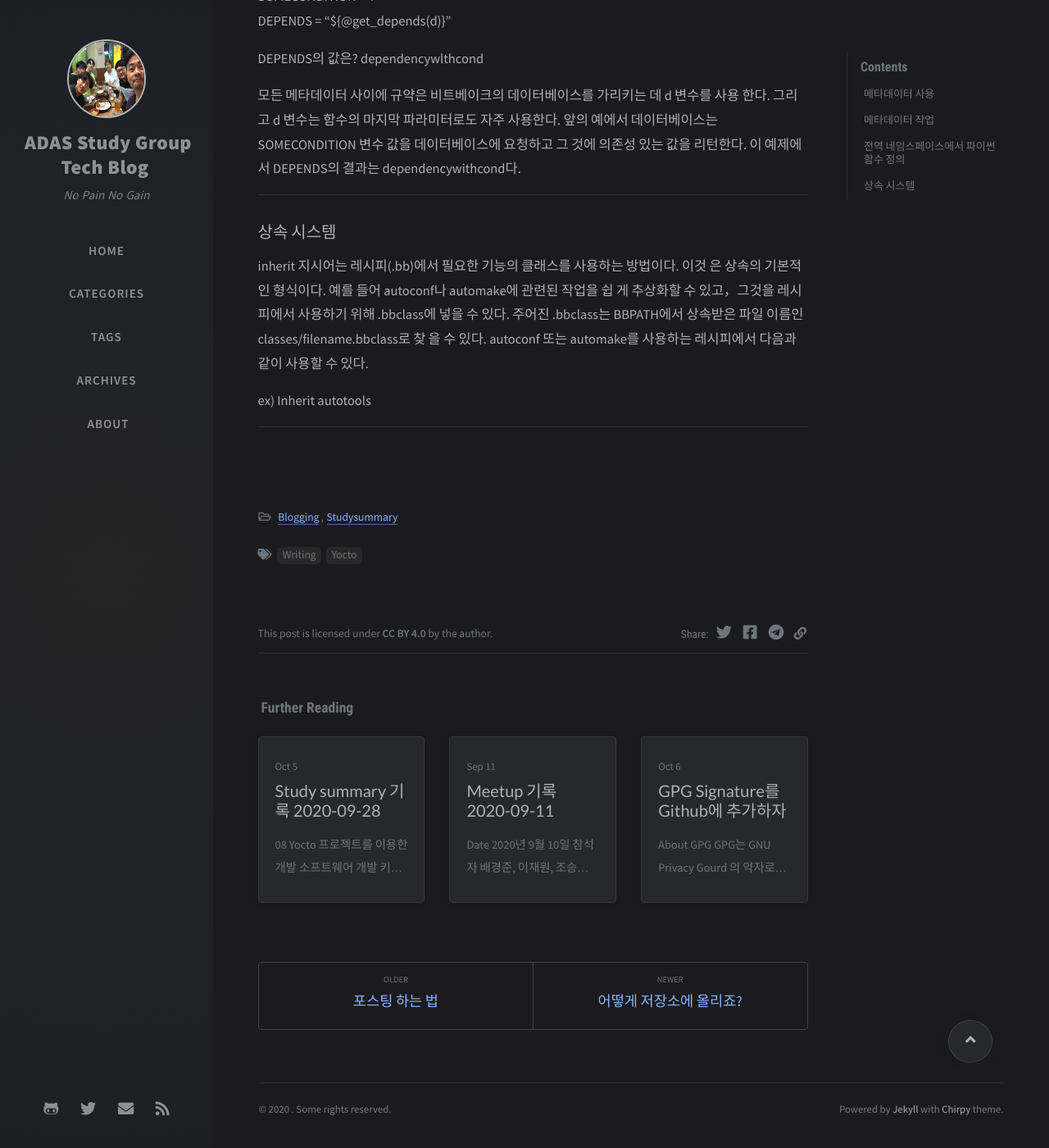
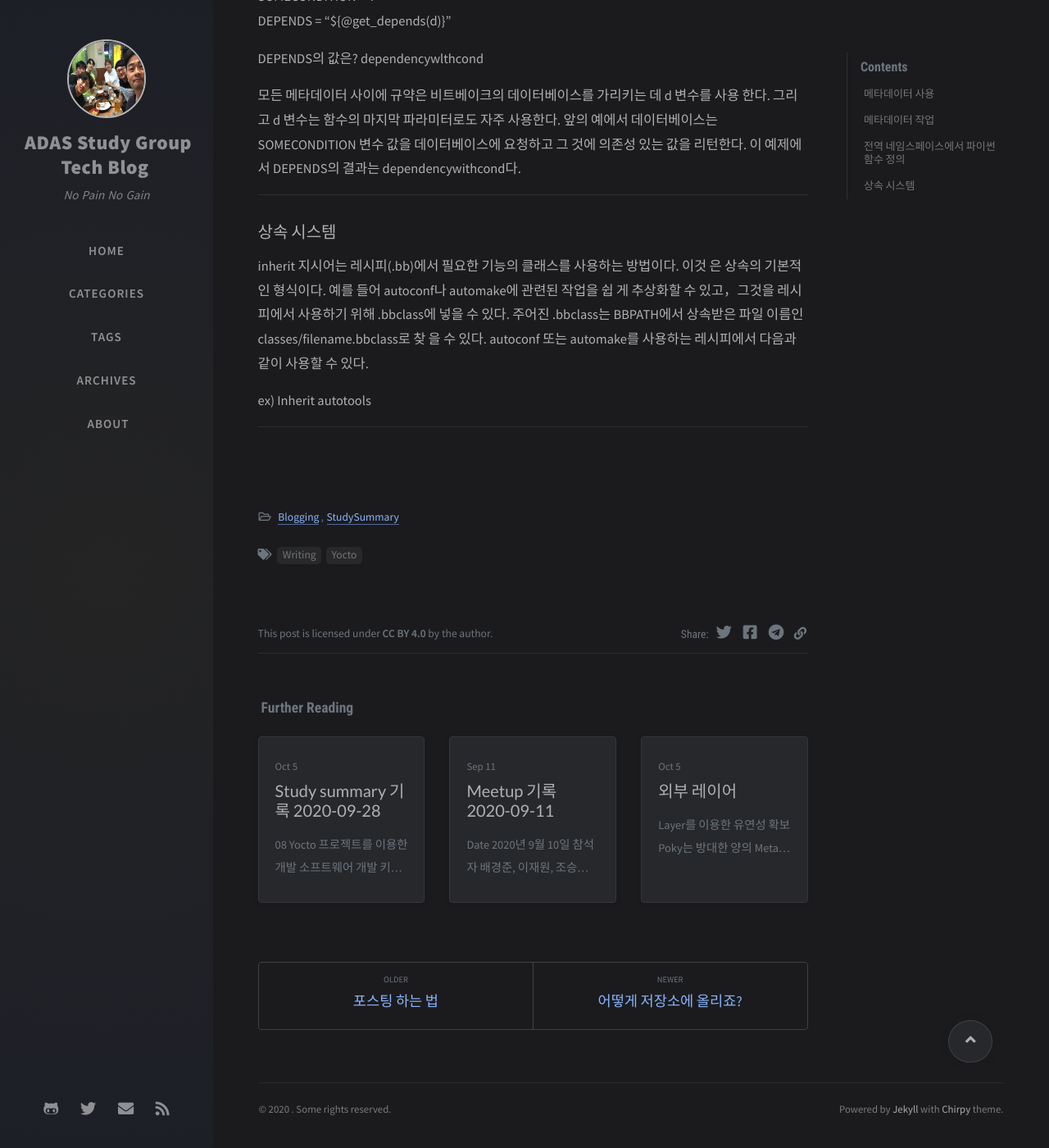
Before and after one commit to ADAS-study-group/adas-study-group.github.io, a Jekyll site: the page built from _posts/Blogging/StudySummary/2020-09-15-07BitbakeMetadata.md, in a window 1280 px wide and 1400 px high, scrolled down 6811 px. Shown: the whole window at 82% size. Built offline with Jekyll 4.4.1, drawn with Linux system fonts in a browser that asks for light colours; nearby versions of some CDN libraries; comment, search, counter and statistics services are not loaded.

Commit message:
Fix errors
Signed-off-by: jayleekr <jayleekr0125@gmail.com>

```diff
--- a/_posts/Blogging/StudySummary/2020-09-15-07BitbakeMetadata.md
+++ b/_posts/Blogging/StudySummary/2020-09-15-07BitbakeMetadata.md
@@ -2,7 +2,7 @@
 title: Study summary 기록 2020-09-15
 author: Leehyunho94
 date: 2020-09-15 14:10:00 +0800
-categories: [Blogging, Studysummary]
+categories: [Blogging, StudySummary]
 tags: [Writing, Yocto]
 ---
 ## 07 비트베이크 메타데이터 참고 자료
```
Also changed, not shown: _posts/Blogging/StudySummary/2020-09-28-08YoctoProjectDev.md (+1 -1 lines), _posts/Blogging/Tech/RaspberryPi/2020-10-24-google_cloud_platform.md (+1 -1 lines), _posts/Blogging/Tech/WSL2GUI/2020-11-17-WSL2-설치하기.md (renamed from _posts/Blogging/Tech/WSL2GUI/2020-11-17-WSL2 설치하기.md).
